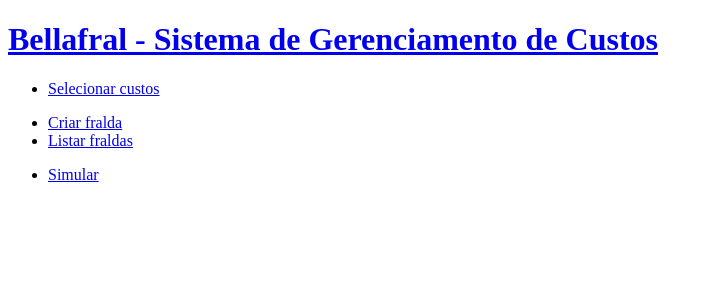
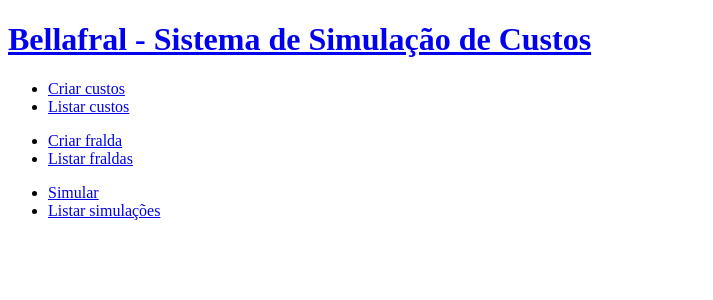
Before and after one commit to vitor-lima-ms/bellafral, a Django app: page / in a window 1280 px wide. Shown: the top 300 px of the page, without its empty margins (0-713 px from the left). Run offline with Django 5.2, Linux system fonts and the light colour scheme; parts of the project's set-up code (start-up, migrations or seed data) failed here and were passed over.

Commit message:
Update index.html

```diff
--- a/core/templates/index.html
+++ b/core/templates/index.html
@@ -8,11 +8,12 @@
 </head>
 <body>
     <header>
-        <h1><a href="{% url "core:index" %}">Bellafral - Sistema de Gerenciamento de Custos</a></h1>
+        <h1><a href="{% url "core:index" %}">Bellafral - Sistema de Simulação de Custos</a></h1>
     </header>
     <nav>
         <ul>
-            <li><a href="{% url 'costs:costs_form' %}">Selecionar custos</a></li>
+            <li><a href="{% url 'costs:costs_form' %}">Criar custos</a></li>
+            <li><a href="{% url 'costs:costs_list' %}">Listar custos</a></li>
         </ul>
         <ul>
             <li><a href="{% url 'bellafral:bellafral_form' %}">Criar fralda</a></li>
@@ -21,6 +22,7 @@
         </ul>
         <ul>
             <li><a href="{% url 'bellafral:bellafral_pre_simulator' %}">Simular</a></li>
+            <li><a href="{% url 'bellafral:simulator_list' %}">Listar simulações</a></li>
         </ul>
     </nav>
     {% block content %}
```
